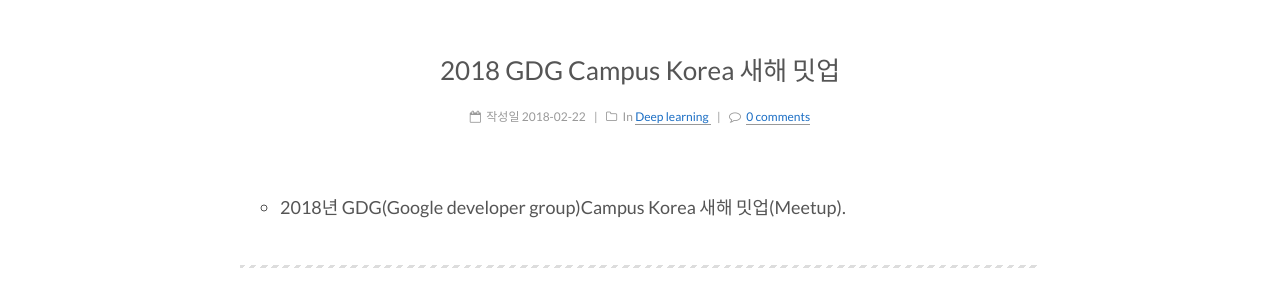
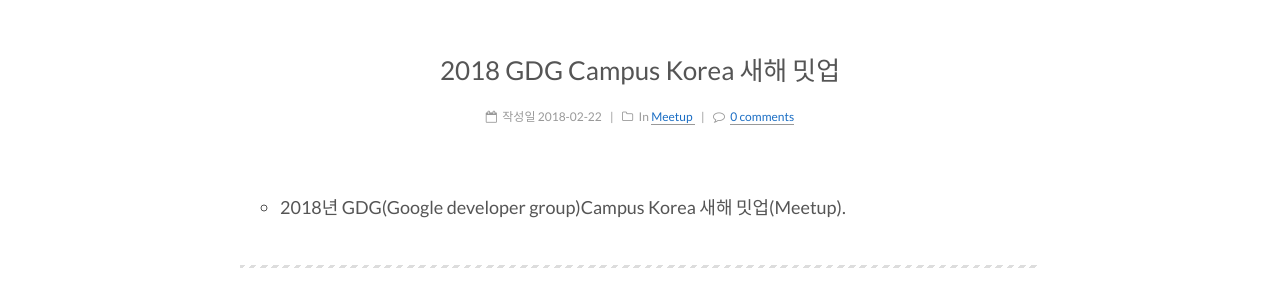
Before and after one commit to gwonsungjun/gwonsungjun.github.io, a Jekyll site: the page built from _posts/2018-02-22-GdgCampusKoreaMeetup.md, in a window 1280 px wide. Shown: the part 441-741 px from the top of the page. Built offline with Jekyll 4.4.1, drawn with Linux system fonts in a browser that asks for light colours; comment, search, counter and statistics services are not loaded; some of the changed text lies outside the part shown.

Commit message:
Fix link color

```diff
--- a/_posts/2018-02-22-GdgCampusKoreaMeetup.md
+++ b/_posts/2018-02-22-GdgCampusKoreaMeetup.md
@@ -2,8 +2,8 @@
 title: '2018 GDG Campus Korea 새해 밋업'
 layout: post
 tags :
-- Deep learning
-category: Deep learning
+- Meetup
+category: Meetup
 ---
 
 - 2018년 GDG(Google developer group)Campus Korea 새해 밋업(Meetup).
--- a/_sass/_variables/base.scss
+++ b/_sass/_variables/base.scss
@@ -37,8 +37,8 @@
 // Global link color.
 $link-color                   : $blue_link;
 $link-hover-color             : $blue-deep;
-$link-decoration-color        : $blue-link;
-$link-decoration-hover-color  : $blue-deep;
+$link-decoration-color        : $grey-light;
+$link-decoration-hover-color  : $black-deep;
 
 // Global border color.
 $border-color                 : $grey-light;
```
